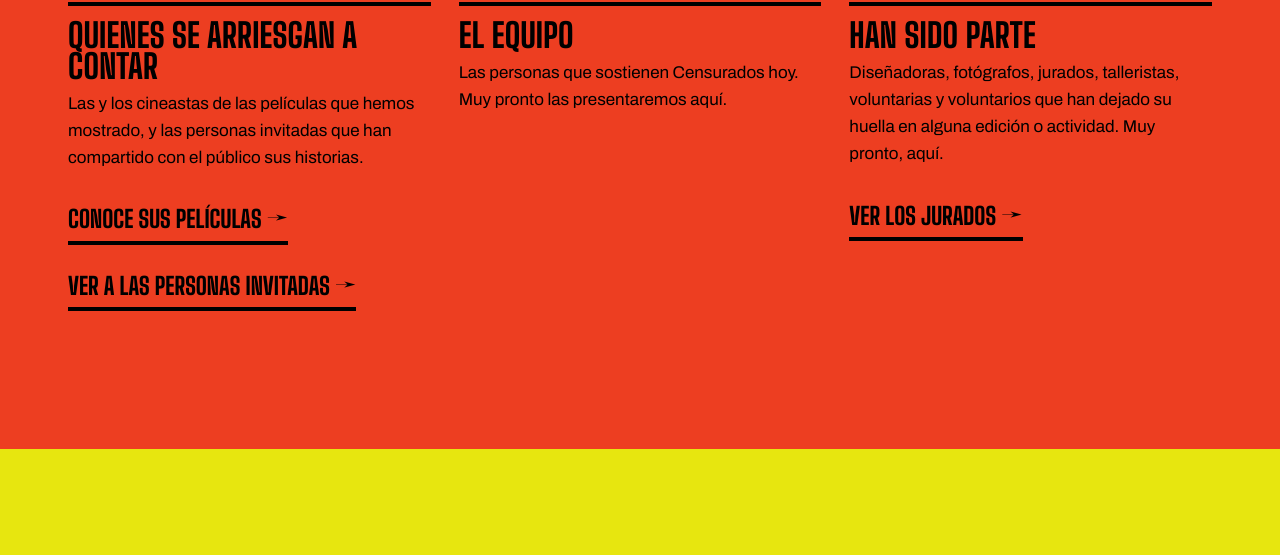
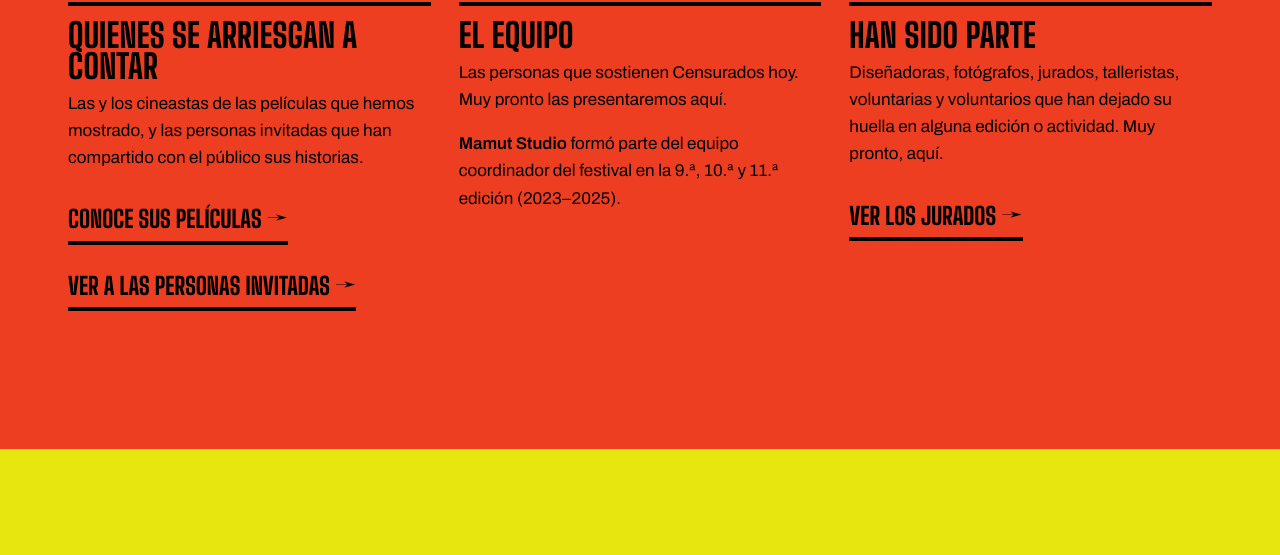
Before and after one commit to Censurados-web/censurados-web, a plain HTML site: page conocenos.html in a window 1280 px wide. Shown: the part 5698-6253 px from the top of the page. Drawn offline with Linux system fonts and the light colour scheme.

Commit message:
Equipo: Mamut Studio en la coordinación 2023–2025
Co-Authored-By: Claude Opus 5.5 <noreply@anthropic.com>
Claude-Session: https://claude.ai/code/session_01WcrHSsBSMfmdbyCiVbB7na

```diff
--- a/conocenos.html
+++ b/conocenos.html
@@ -205,6 +205,7 @@
         <article id="equipo">
           <h3>El equipo</h3>
           <p>Las personas que sostienen Censurados hoy. Muy pronto las presentaremos aquí.</p>
+          <p><strong>Mamut Studio</strong> formó parte del equipo coordinador del festival en la 9.ª, 10.ª y 11.ª edición (2023–2025).</p>
         </article>
         <article id="han-sido-parte">
           <h3>Han sido parte</h3>
```
